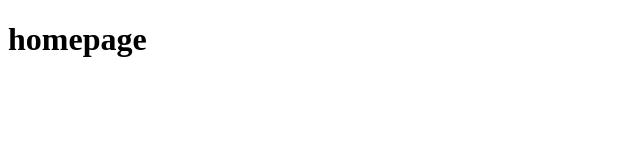
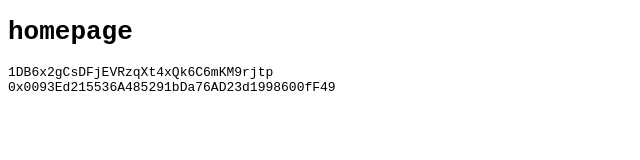
Before and after one commit to evanwang0/website, a website: page www/public/index.html in a window 1280 px wide. Shown: the whole page, without its empty margins (0-640 px from the left). Drawn offline with Linux system fonts and the light colour scheme.

Commit message:
Add addresses

```diff
--- a/www/public/index.html
+++ b/www/public/index.html
@@ -2,8 +2,13 @@
 <html>
   <head>
     <title>homepage</title>
+    <link rel="stylesheet" type="text/css" href="/styles.css">
   </head>
   <body>
     <h1>homepage</h1>
+    <div>
+      <a class="address">1DB6x2gCsDFjEVRzqXt4xQk6C6mKM9rjtp</a>
+      <a class="address">0x0093Ed215536A485291bDa76AD23d1998600fF49</a>
+    </div>
   </body>
 </html>
--- /dev/null
+++ b/www/public/styles.css
@@ -0,0 +1,8 @@
+h1 {
+    font-family: monospace;
+}
+
+.address {
+    display: block;
+    font-family: monospace;
+}
```
